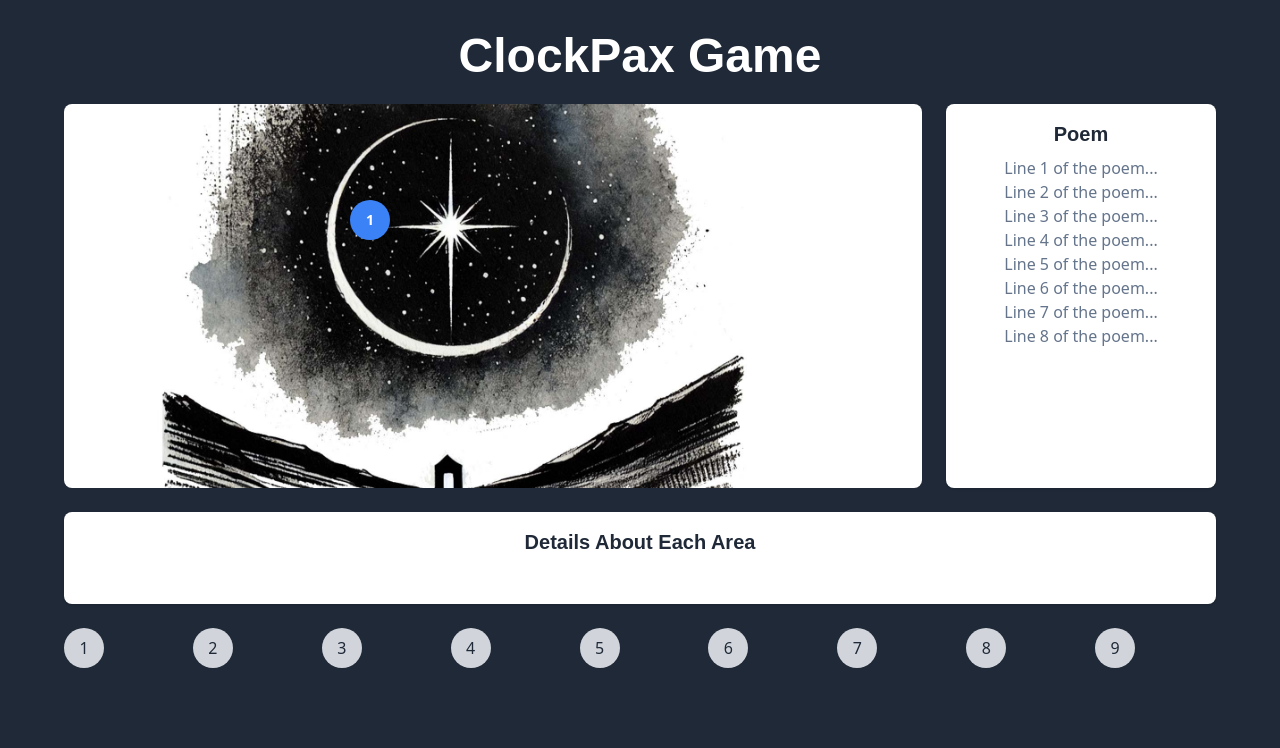
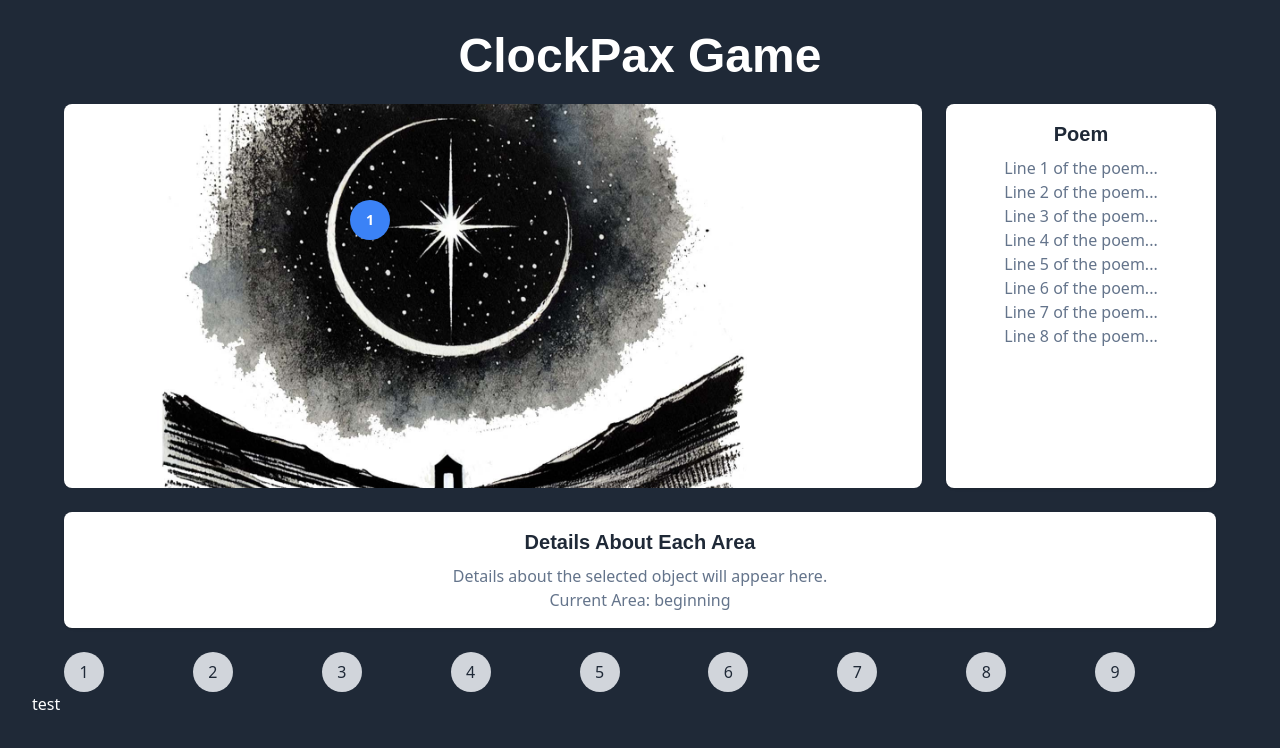
Before and after one commit to karnawis/clockpax, a React (Vite) app: page / in a window 1280 px wide. Shown: the top 748 px of the page. Built offline with nearby package versions, Linux system fonts and the light colour scheme; no server answers; a web font is replaced by a local one.

Commit message:
added details ui

```diff
--- a/src/App.jsx
+++ b/src/App.jsx
@@ -3,16 +3,22 @@ import Header from './components/layout/Header'
 import Footer from './components/layout/Footer'
 import Main from './components/layout/Main'
 import GameWrapper from './components/layout/GameWrapper'
+import { GameProvider } from './components/GameProvider'
+import MoveGrid from './components/core/MoveGrid'
+
 
 function App() {
 
   return (
     <div>
-      <GameWrapper>
-        <Header />
-        <Main />
-        <Footer />
-      </ GameWrapper>
+      <GameProvider>
+        <GameWrapper>
+          <Header />
+          <Main />
+          <Footer />
+          <MoveGrid />
+        </ GameWrapper>
+      </GameProvider>
     </div>
   )
 }
--- a/src/components/GameProvider.jsx
+++ b/src/components/GameProvider.jsx
@@ -30,7 +30,8 @@ export const GameProvider = ({ children }) => {
         description: "all roads go to the same place",
     },
     }
-    const [currentArea, setCurrentArea] = useState(area.start)
+    const [currentArea, setCurrentArea] = useState(areas.start)
+
     return (
     <GameContext.Provider value={{ areas, currentArea, setCurrentArea }}>
         {children}
--- a/src/components/core/MoveGrid.jsx
+++ b/src/components/core/MoveGrid.jsx
@@ -0,0 +1,46 @@
+import { useGameProvider } from "../GameProvider"
+
+const MoveGrid = () => {
+const { areas, currentArea, setCurrentArea } = useGameProvider()
+const exits = currentArea.exits
+
+const Exit = ({ exitName }) => {
+const exit = areas[exitName]
+    return (
+        <td className="exit">
+        <button onClick={() => setCurrentArea(exit)} />
+        </td>
+    )
+}
+const NoExit = () => <td className="no-exit"></td>
+
+        // 9x9 grid for now
+    const rows = [
+    ["a1", "a2", "a3"],
+    ["b1", "b2", "b3"],
+    ["c1", "c2", "c3"],
+    ]
+    return (
+    <table id="move-grid">
+        <tbody>
+            <span>test</span>
+            {rows.map((row, rowIndex) => (
+                <tr key={rowIndex}>
+                    {row.map((cell) =>
+                    exits?.[cell] ? (
+                        <Exit
+                        key={cell}
+                        exitName={exits[cell]}
+                        />
+                    ) : (
+                        <NoExit key={cell} />
+                    )
+                    )}
+                </tr>
+                ))}
+        </tbody>
+    </table>
+    )
+}
+
+export default MoveGrid
--- a/src/components/layout/Main.jsx
+++ b/src/components/layout/Main.jsx
@@ -4,9 +4,7 @@ import Navigation from '../ui/Navigation';
 import Poem from './Poem';
 const Main = () => {
     return (
-
     <>
-
         {/* Main Content Grid */}
         <div className="grid grid-cols-1 lg:grid-cols-4 gap-6 max-w-6xl mx-auto">
 
--- a/src/components/ui/Details.jsx
+++ b/src/components/ui/Details.jsx
@@ -1,8 +1,11 @@
+import { useGameProvider } from "../GameProvider";
 const Details = () => {
+    const  { currentArea } = useGameProvider();
     return (
         <div className="lg:col-span-4 bg-white p-4 rounded-lg shadow">
             <h2 className="text-xl font-bold text-gray-800 mb-2">Details About Each Area</h2>
-            <p>Details about the selected object will appear here.</p>
+            <p className="text-slate-500">Details about the selected object will appear here.</p>
+            <p className="text-slate-500">Current Area: {currentArea.name}</p>
         </div>
     );
 }
```
